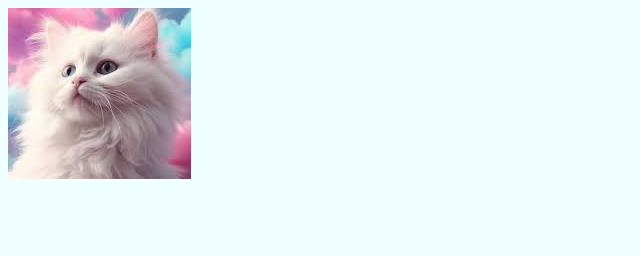
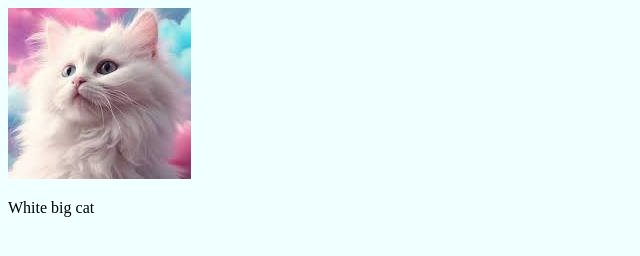
Before and after one commit to YevgeniyH/epam_fe_2024_Khrepunov, a plain HTML site: page HW1-GIT/index.html in a window 1280 px wide. Shown: the whole page, without its empty margins (0-640 px from the left). Drawn offline with Linux system fonts and the light colour scheme.

Commit message:
HW01:add description to the picture

```diff
--- a/HW1-GIT/index.html
+++ b/HW1-GIT/index.html
@@ -7,6 +7,7 @@
     <title>Document</title>
 </head>
 <body>
-    <img src="./Images/1.jpg" alt="White cat">
+    <img src="./Images/1.jpg" alt="White big cat">
+    <p>White big cat</p>
 </body>
 </html>
```
